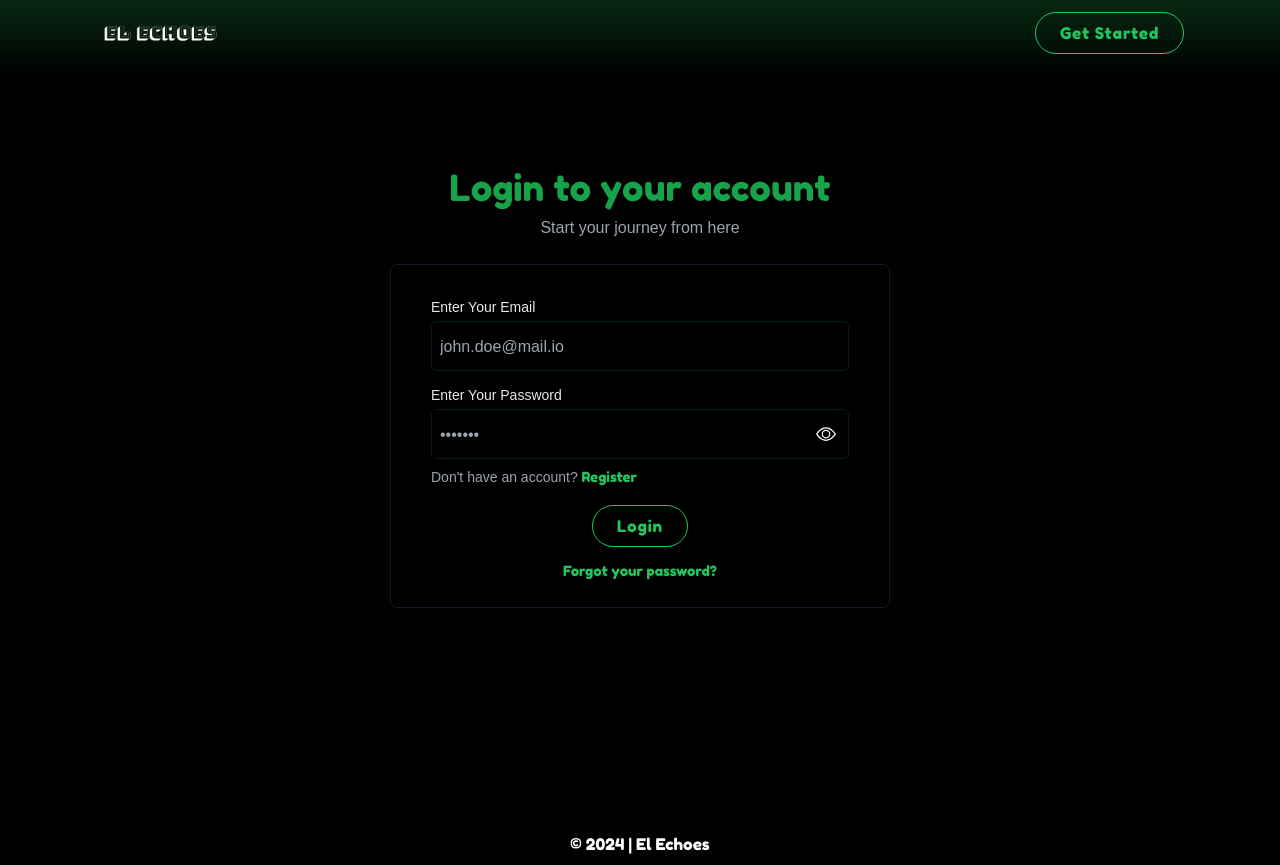
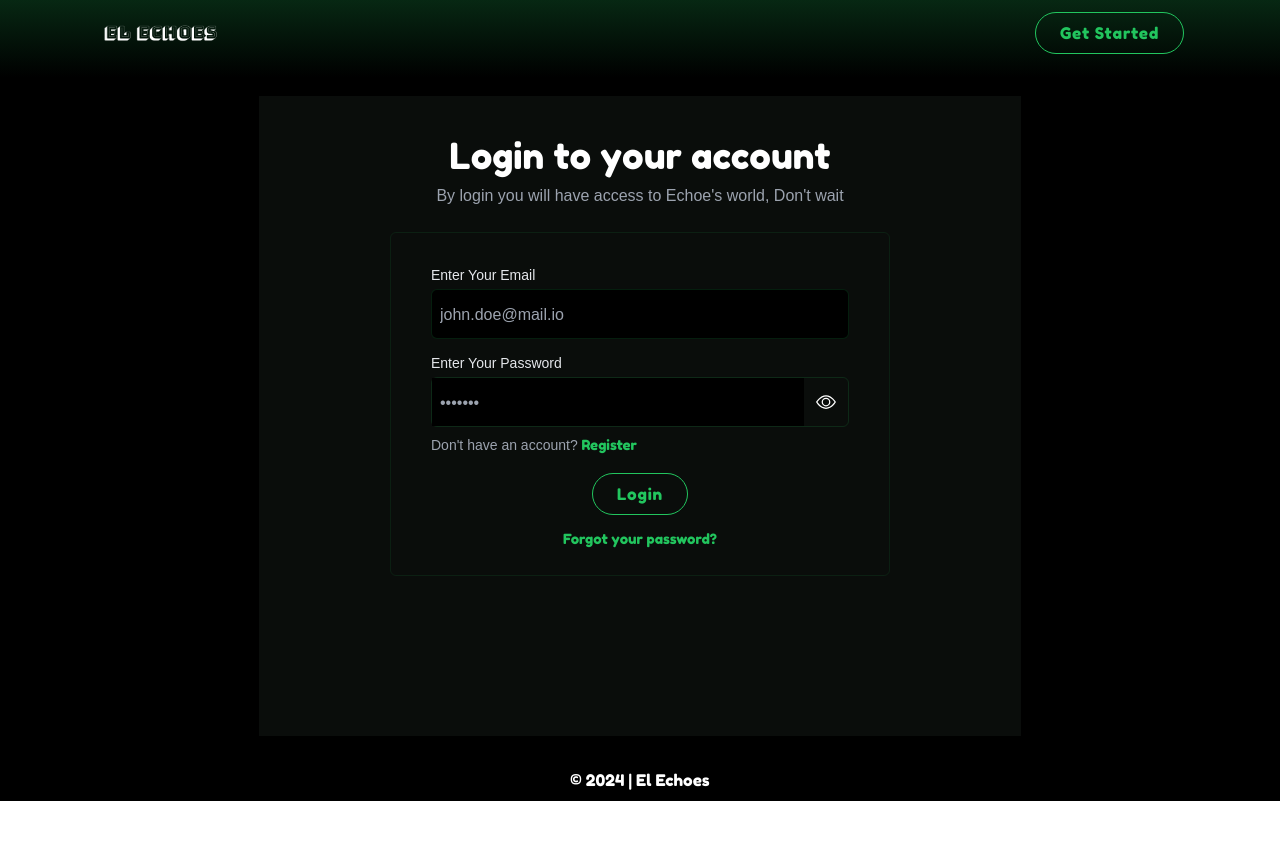
Before and after one commit to Kr-Upendra/echoes, a React (Vite) app in the folder frontend/: page /login in a window 1280 px wide. After the commit the page ends 801 px from the top, so only its background shows below. Built offline with nearby package versions, Linux system fonts and the light colour scheme; no server answers.

Commit message:
update auth fo fro

```diff
--- a/frontend/src/App.css
+++ b/frontend/src/App.css
@@ -101,3 +101,9 @@ input[type="number"] {
   background-color: rgba(202, 226, 201, 0.048);
   box-shadow: rgba(20, 197, 29, 0.062) 0px 5px 15px 0px;
 }
+
+.glow {
+  -webkit-box-shadow: 0px 0px 222px 0px rgba(34, 197, 94, 0.17);
+  -moz-box-shadow: 0px 0px 222px 0px rgba(34, 197, 94, 0.17);
+  box-shadow: 0px 0px 222px 0px rgba(34, 197, 94, 0.17);
+}
--- a/frontend/src/components/common/SectionHeading.tsx
+++ b/frontend/src/components/common/SectionHeading.tsx
@@ -3,9 +3,7 @@ type Props = { title: string; description: string };
 export default function SectionHeading({ title, description }: Props) {
   return (
     <div className="text-center">
-      <h2 className="text-4xl sm:text-2xl font-display text-green-600">
-        {title}
-      </h2>
+      <h2 className="text-4xl sm:text-2xl font-display text-white">{title}</h2>
       <p className="text-gray-400 mt-2 font-medium">{description}</p>
     </div>
   );
--- a/frontend/src/containers/LoginForm.tsx
+++ b/frontend/src/containers/LoginForm.tsx
@@ -75,7 +75,7 @@ export default function LoginForm() {
   return (
     <div className="container my-6">
       <form onSubmit={handleSubmit}>
-        <div className="border px-10 py-6 rounded-md border-gray-900 md:px-6 sm:px-4 max-w-[500px] sm:w-full mx-auto">
+        <div className="border px-10 py-6 rounded-md border-green-500/10 md:px-6 sm:px-4 max-w-[500px] sm:w-full mx-auto">
           <CustomInput
             id="email"
             placeHolder="john.doe@mail.io"
--- a/frontend/src/containers/RegistrationForm.tsx
+++ b/frontend/src/containers/RegistrationForm.tsx
@@ -70,7 +70,7 @@ export default function RegistrationForm() {
   return (
     <div className="container my-6">
       <form onSubmit={handleSubmit}>
-        <div className="border px-10 py-6 rounded-md border-gray-900 md:px-6 sm:px-4 max-w-[500px] sm:w-full mx-auto">
+        <div className="border px-10 py-6 rounded-md border-green-500/10 md:px-6 sm:px-4 max-w-[500px] sm:w-full mx-auto">
           <CustomInput
             id="firstname"
             placeHolder="John"
--- a/frontend/src/pages/Login.tsx
+++ b/frontend/src/pages/Login.tsx
@@ -7,11 +7,11 @@ export default function Login() {
   if (isAuthenticated()) return <Navigate to="/dashboard" replace={true} />;
   return (
     <section className="base-paddings">
-      <main>
-        <div className="min-h-screen h-full flex justify-center items-center flex-col">
+      <main className="pt-24">
+        <div className="min-h-[80vh] w-[70%] xl:w-full mx-auto py-10 px-10 md:px-6 big-shadow bg-green-200/5">
           <SectionHeading
             title="Login to your account"
-            description="Start your journey from here"
+            description="By login you will have access to Echoe's world, Don't wait"
           />
           <LoginForm />
         </div>
--- a/frontend/src/pages/Register.tsx
+++ b/frontend/src/pages/Register.tsx
@@ -7,11 +7,12 @@ export default function Register() {
   if (isAuthenticated()) return <Navigate to="/dashboard" replace={true} />;
   return (
     <section className="base-paddings">
-      <main>
-        <div className="min-h-screen pt-20 h-full flex justify-center items-center flex-col">
+      <main className="pt-24">
+        {/* <div className="min-h-screen pt-20 h-full flex justify-center items-center flex-col"> */}
+        <div className="min-h-[80vh] w-[70%] xl:w-full mx-auto py-10 px-10 md:px-6 big-shadow bg-green-200/5">
           <SectionHeading
             title="Register yourself"
-            description="Start your journey from here"
+            description="Get yourself one step closer to Echoe's world by registering at here"
           />
           <RegistrationForm />
         </div>
```
